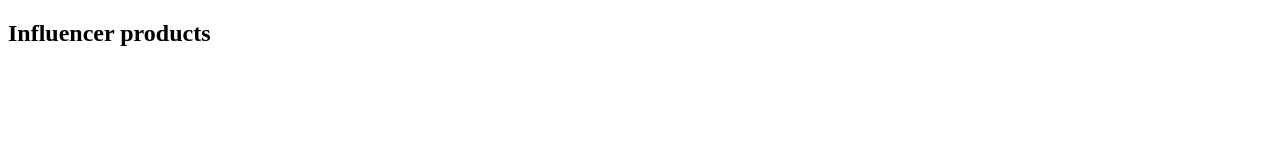
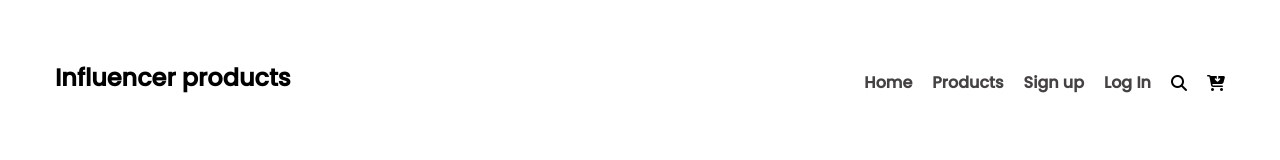
Before and after one commit to SalmanWaziullah/assignment2, a plain HTML site: page index.html in a window 1280 px wide. Drawn offline with Linux system fonts and the light colour scheme.

Commit message:
Header done

```diff
--- a/index.html
+++ b/index.html
@@ -1,17 +1,42 @@
 <!DOCTYPE html>
 <html lang="en">
-<head>
-    <meta charset="UTF-8">
-    <meta http-equiv="X-UA-Compatible" content="IE=edge">
-    <meta name="viewport" content="width=device-width, initial-scale=1.0">
+  <head>
+    <meta charset="UTF-8" />
+    <meta http-equiv="X-UA-Compatible" content="IE=edge" />
+    <meta name="viewport" content="width=device-width, initial-scale=1.0" />
     <title>Mission Responsive</title>
+    <link rel="preconnect" href="https://fonts.googleapis.com" />
+    <link rel="preconnect" href="https://fonts.gstatic.com" crossorigin />
+    <link
+      href="https://fonts.googleapis.com/css2?family=Libre+Baskerville:ital@1&family=Poppins:wght@500&family=Ubuntu&display=swap"
+      rel="stylesheet"
+    />
     <script
       src="https://kit.fontawesome.com/5ca7cc489d.js"
       crossorigin="anonymous"
     ></script>
-    <link rel="stylesheet" href="style.css">
-</head>
-<body>
-    <h2>Influencer products</h2>
-</body>
+    <link rel="stylesheet" href="style.css" />
+  </head>
+  <body>
+    <!--====================MENU START===================== -->
+    <header class="container">
+      <h2>Influencer products</h2>
+      <nav>
+        <ul>
+          <li>Home</li>
+          <li>Products</li>
+          <li>Sign up</li>
+          <li>Log In</li>
+          <i class="fas fa-search"></i>
+          <i class="fas fa-cart-arrow-down"></i>
+        </ul>
+      </nav>
+    </header>
+    <!--====================MENU END===================== -->
+
+
+    <section class="container">
+
+    </section>
+  </body>
 </html>
--- a/style.css
+++ b/style.css
@@ -0,0 +1,29 @@
+body {
+    margin: 0;
+    padding:0;
+  font-family: "Poppins", sans-serif;
+
+}
+.container {
+  width: 1170px;
+  margin: auto;
+}
+header {
+  display: flex;
+  justify-content: space-between;
+  padding-top: 40px;
+}
+header ul {
+  display: flex;
+  margin-top: 30px;
+}
+header ul li {
+  list-style: none;
+  margin-left: 20px;
+  font-weight: 600;
+  color: rgb(68, 66, 66);
+}
+header ul i {
+  margin-left: 20px;
+  margin-top: 5px;
+}
```
